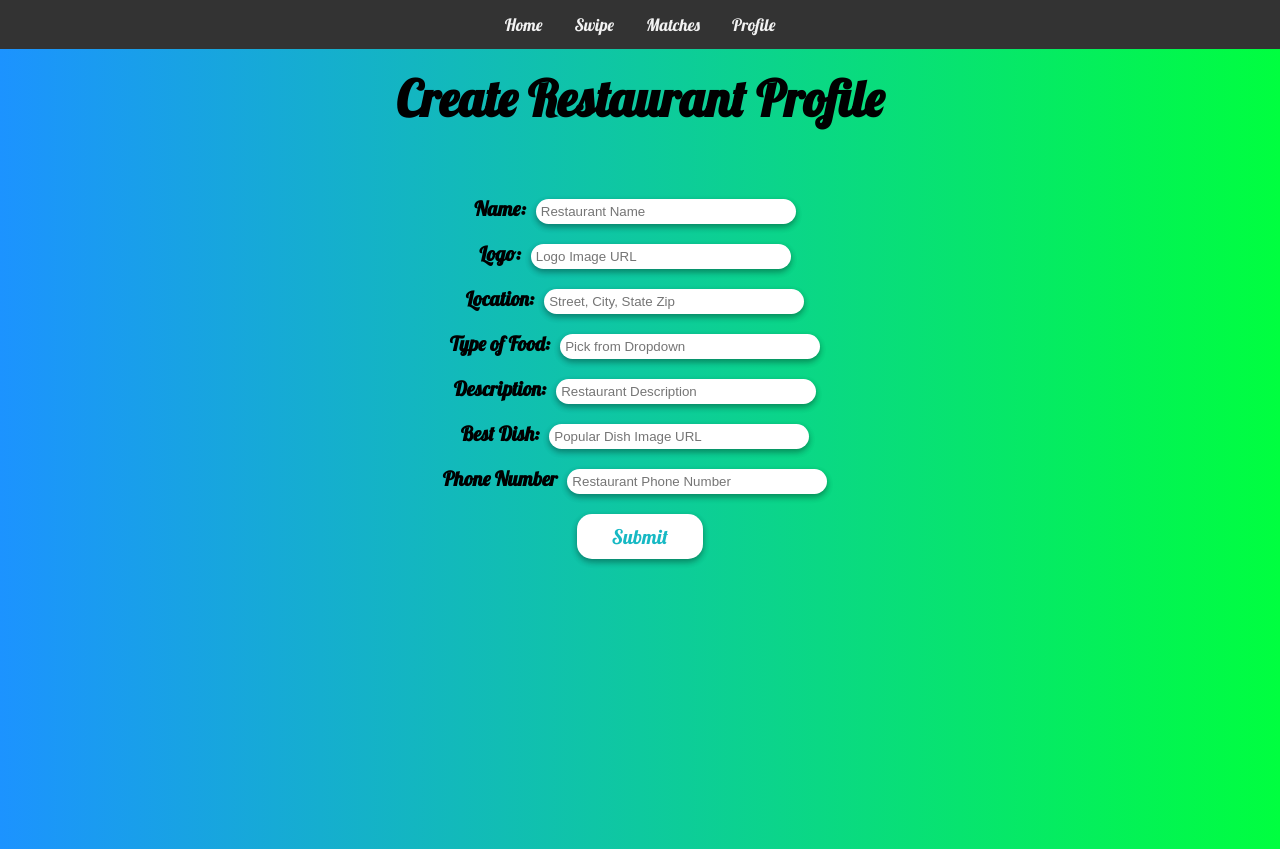
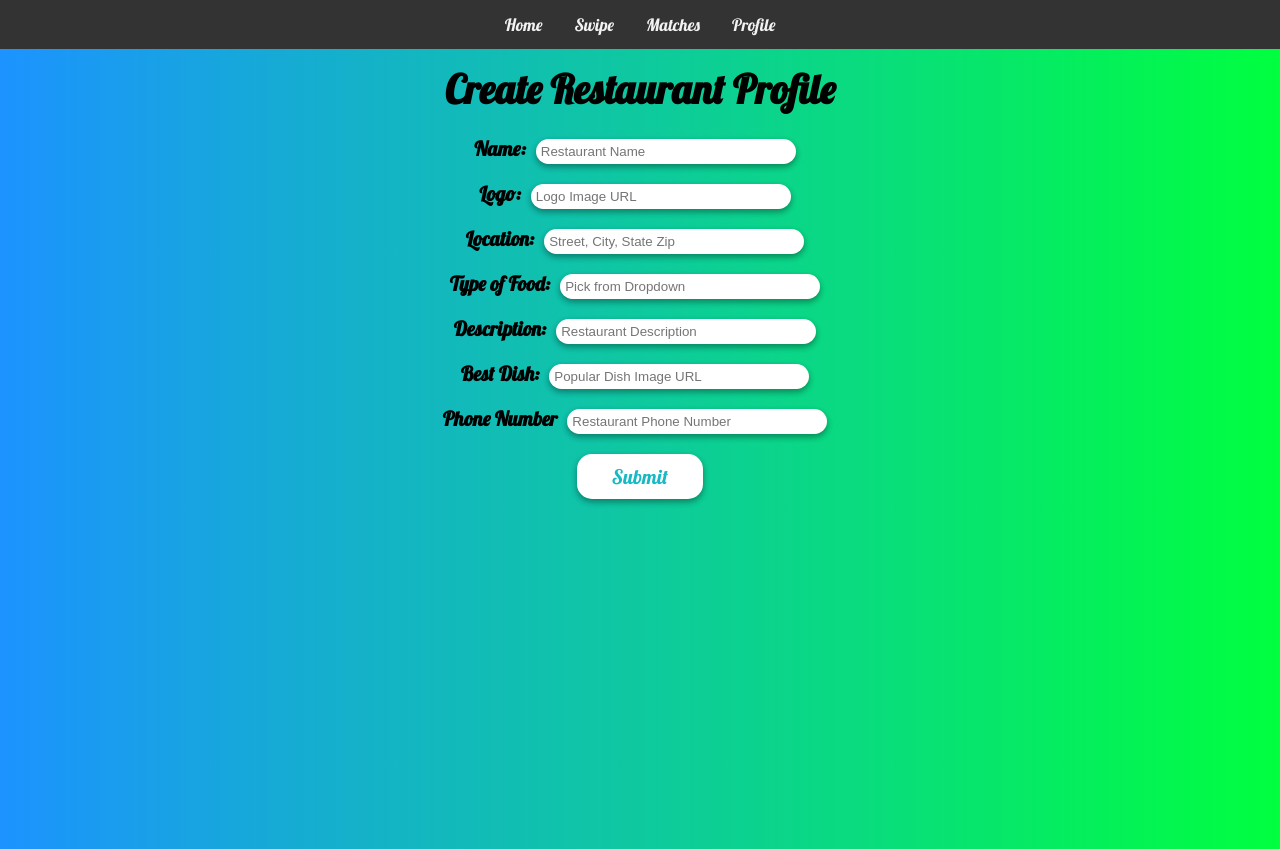
Before and after one commit to ericmlantz/dinr, a React (Create React App) app in the folder client/: page /profile in a window 1280 px wide. Built offline with nearby package versions, Linux system fonts and the light colour scheme; a web font is replaced by a local one.

Commit message:
Fixed css

```diff
--- a/client/src/components/CreateRestaurantForm.jsx
+++ b/client/src/components/CreateRestaurantForm.jsx
@@ -2,7 +2,7 @@ import React from 'react'
 
 const CreateRestaurantForm = (props) => {
   return (
-    <div className = "form-wrapper">
+    <div className="form-wrapper">
       <h1 className="form-header">Create Restaurant Profile</h1>
       <br/>
       <form onSubmit={props.createRestaurant}>
--- a/client/src/style/App.css
+++ b/client/src/style/App.css
@@ -112,8 +112,9 @@ flex-direction: row-reverse;
 }
 
 .form-header {
-  font-size: 50px;
+  font-size: 40px;
   font-family: 'Lobster', cursive;
+  margin-bottom: -40px;
 }
 
 .form-wrapper {
@@ -132,6 +133,7 @@ flex-direction: row-reverse;
   text-align: center;
   margin-top: 20px;
   margin-bottom: 10px;
+  color:;
 }
 
 input {
```
